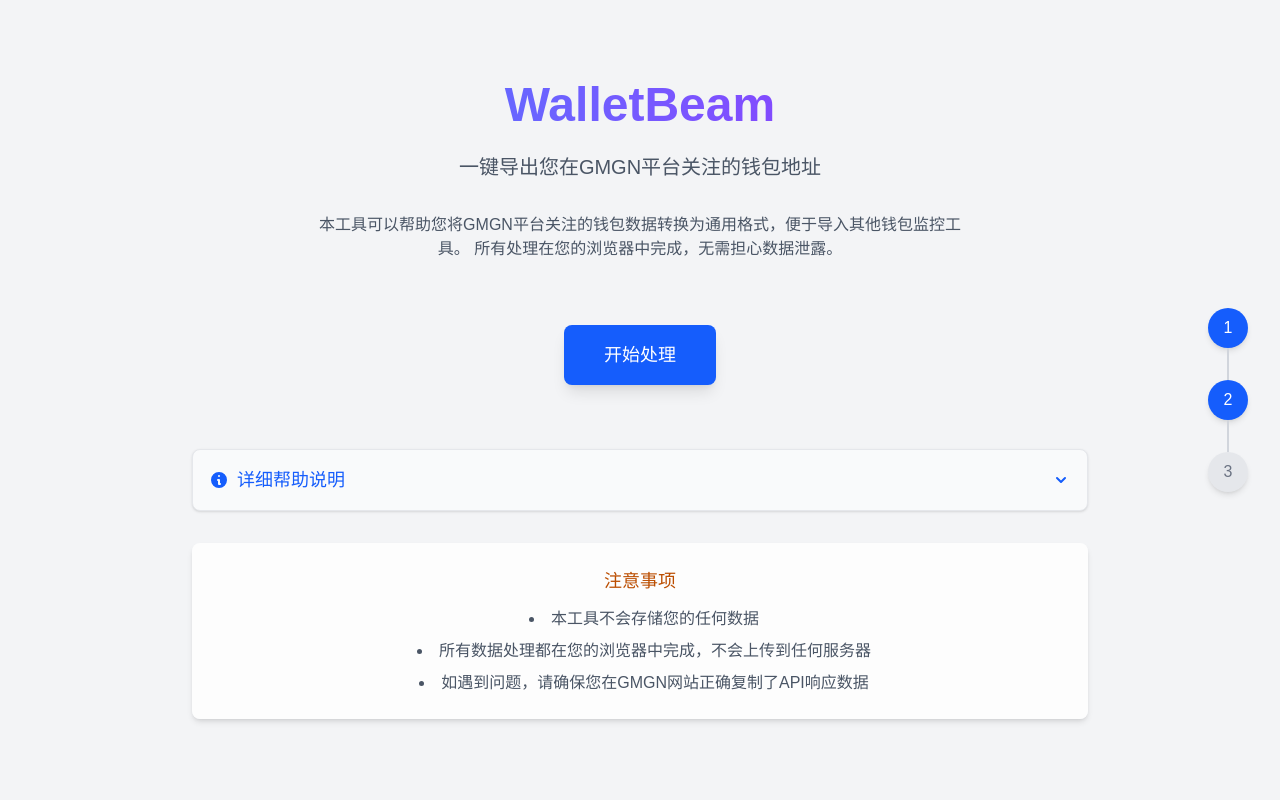
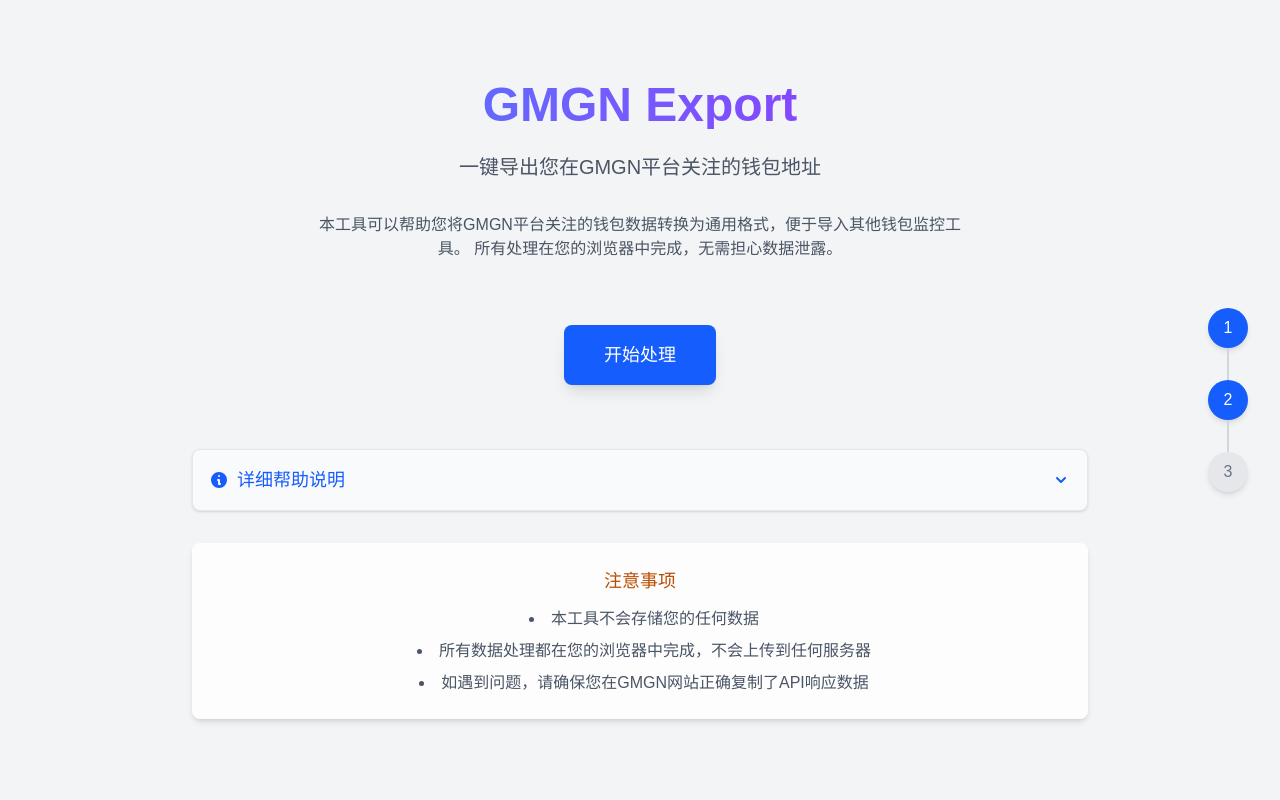
Before and after one commit to notdp/gmgn_export, a Next.js app: page / in a window 1280 px wide. Shown: the top 800 px of the page. Built offline with nearby package versions, Linux system fonts and the light colour scheme.

Commit message:
更新页面标题和描述

```diff
--- a/app/layout.tsx
+++ b/app/layout.tsx
@@ -13,7 +13,7 @@
 });
 
 export const metadata: Metadata = {
-  title: "GMGN_KILLER - 一键导出GMGN关注钱包",
+  title: "一键导出GMGN关注钱包",
   description: "一键导出您在GMGN平台关注的钱包地址，方便您将数据导入到其他平台",
 };
 
--- a/app/page.tsx
+++ b/app/page.tsx
@@ -199,7 +199,7 @@
           <div className="text-center">
             <div className="mb-16">
               <h1 className="text-5xl font-bold mb-6 bg-gradient-to-r from-blue-500 to-purple-600 text-transparent bg-clip-text">
-                WalletBeam
+                GMGN Export
               </h1>
               <p className="text-xl text-gray-600 mb-8">一键导出您在GMGN平台关注的钱包地址</p>
               <p className="text-gray-600 max-w-2xl mx-auto">
```
